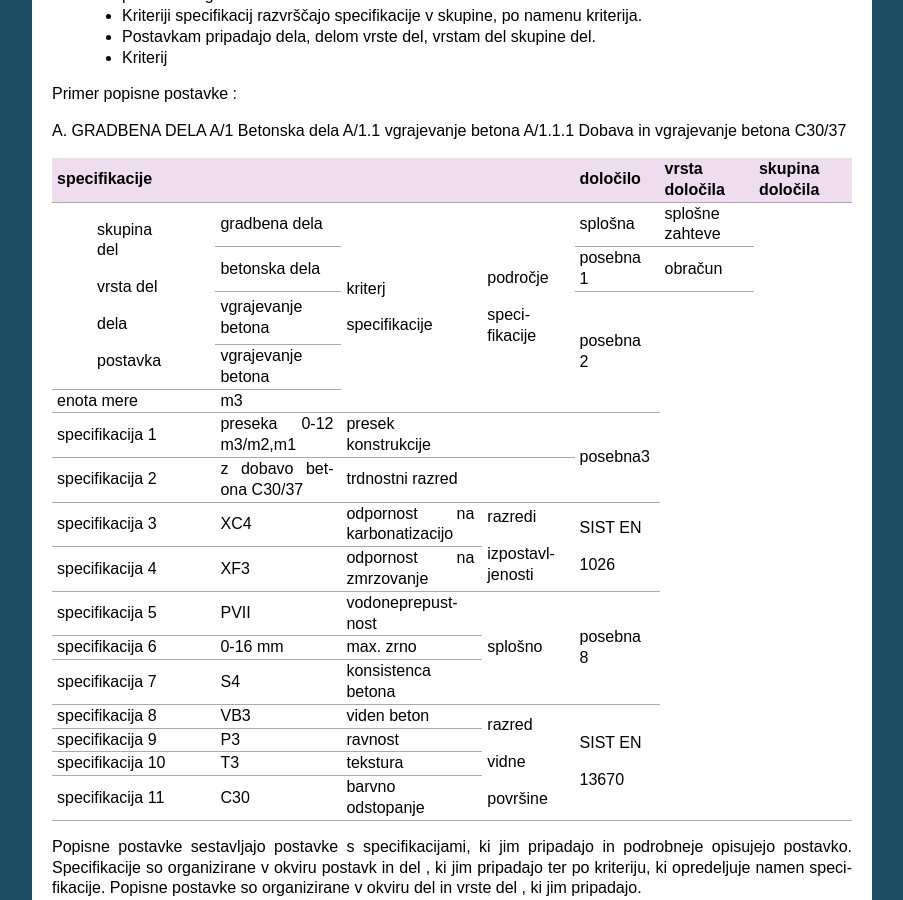
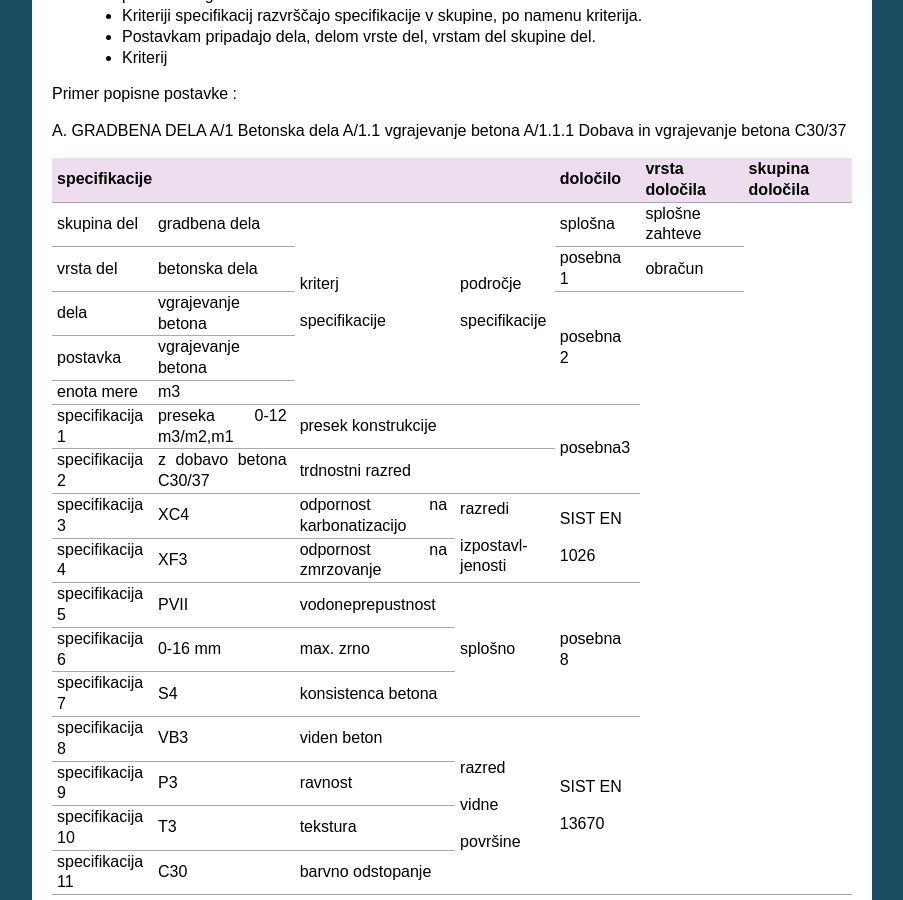
Before and after one commit to pavlovicr/bcs-staro, a Sphinx documentation site: the page built from docs/bcs_projekt.rst, in a window 1280 px wide and 900 px high, scrolled down 2803 px. Shown: the whole window, without its empty margins (198-1101 px from the left). Built offline with Sphinx 7.4.7, drawn with Linux system fonts in a browser that asks for light colours; pages that are not in the unit, such as notebooks, are missing from menus.

Commit message:
kaj pa sedaj

```diff
--- a/docs/bcs_projekt.rst
+++ b/docs/bcs_projekt.rst
@@ -135,11 +135,11 @@
 |      specifikacije                                                                            | določilo | vrsta    določila | skupina določila|
 +=======================+========================+=============================+================+==========+===================+=================+
 | skupina del           | gradbena dela          |                             |                |splošna   | splošne zahteve   |                 |
-+=======================+------------------------+                             |                +----------+-------------------+                 |
++-----------------------+------------------------+                             |                +----------+-------------------+                 |
 | vrsta del             | betonska dela          |                             |                | posebna 1| obračun           |                 |
-+=======================+------------------------+                             |                +----------+-------------------+                 |
++-----------------------+------------------------+                             |                +----------+-------------------+                 |
 | dela                  | vgrajevanje betona     |                             |                |          |                   |                 |
-+=======================+------------------------+                             | področje       | posebna 2|                   |                 |
++-----------------------+------------------------+                             | področje       | posebna 2|                   |                 |
 | postavka              | vgrajevanje betona     | kriterj                     |                |          |                   |                 |
 +-----------------------+------------------------+                             | specifikacije  |          |                   |                 |
 | enota mere            | m3                     | specifikacije               |                |          |                   |                 |
```
